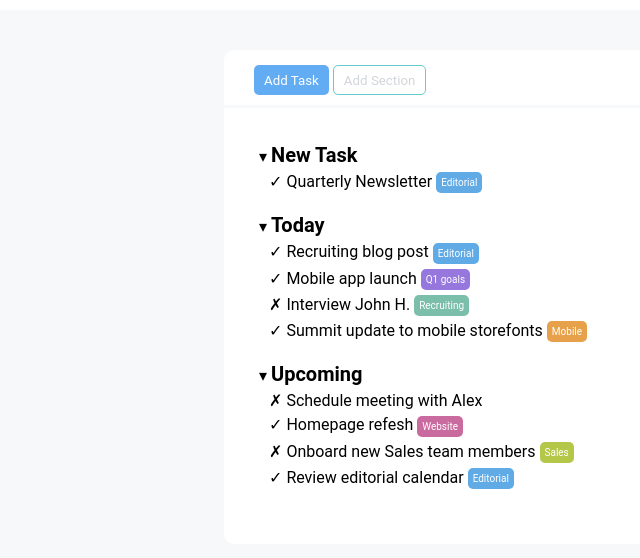
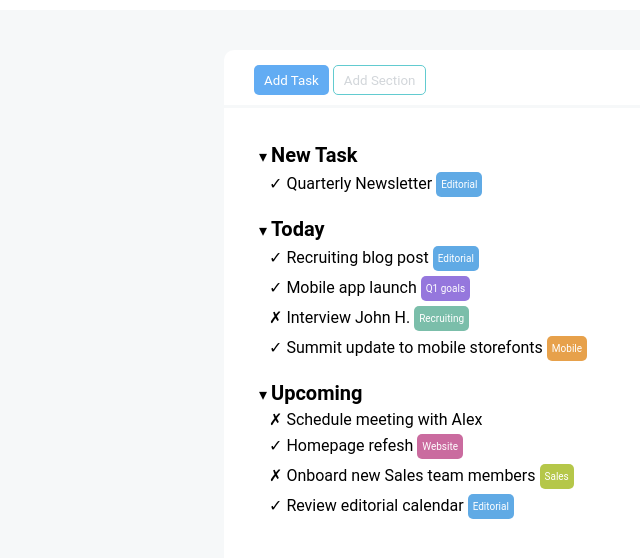
Before and after one commit to alessiotoni/html-css-toboolist, a plain HTML site: page index.html in a window 1280 px wide. Shown: the part 84-642 px from the top of the page, without its empty margins (0-640 px from the left). Drawn offline with Linux system fonts and the light colour scheme.

Commit message:
corregge vertical-aling delle box colorate

```diff
--- a/style.css
+++ b/style.css
@@ -59,7 +59,6 @@ main {
 
 li {
     list-style-type: none;
-    vertical-align: middle;
 }
 
 .title-list {
@@ -75,10 +74,12 @@ li {
 .box {
     border-radius: 5px;
     display: inline-block;
-    padding: 5px 5px;
+    padding: 0px 5px;
     font-size: 10px;
     color: white;
+    height: 25px;
     vertical-align: middle;
+    line-height: 25px;
 }
 
 dl:last-child {
@@ -87,7 +88,6 @@ dl:last-child {
 
 #editorial {
     background-color:rgb(96, 170, 229);
-    vertical-align: middle;
 }
 
 #q1-goals {
```
